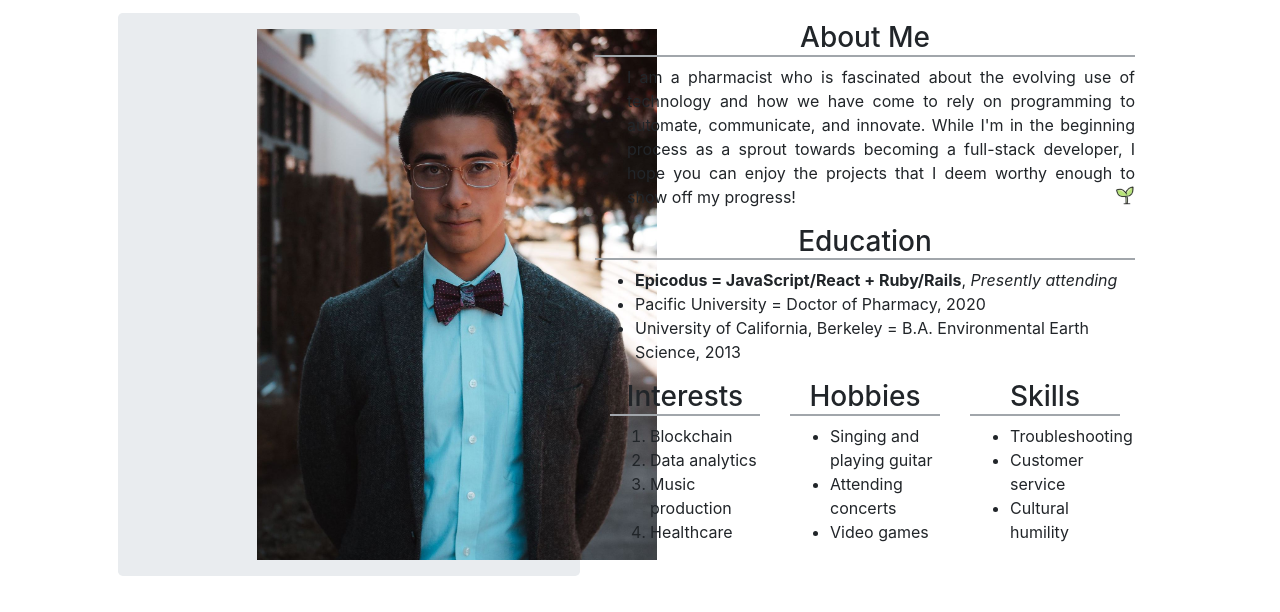
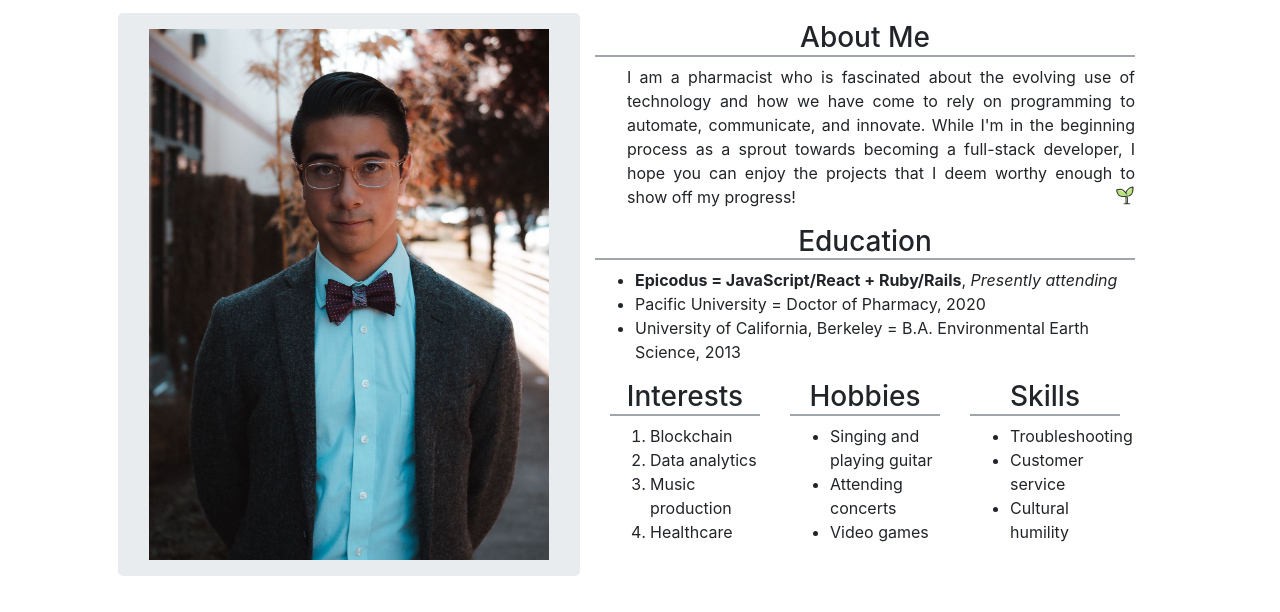
Before and after one commit to dqveha/portfolio_archive, a plain HTML site: page index.html in a window 1280 px wide. Shown: the part 83-695 px from the top of the page. Drawn offline with Linux system fonts and the light colour scheme.

Commit message:
BUGFIX: Adjust Jumbotron property in styles.css to avoid overlapping background section.

```diff
--- a/index.html
+++ b/index.html
@@ -19,7 +19,7 @@
   </div>
     <div class="container">
       <div class="row">
-        <div class="jumbotron d-flex justify-content-center ml-5">
+        <div class="jumbotron ml-5">
         <div class="col-lg-6 d-flex">
           <img src="img/profile_picture2.jpg" alt="Dave's Profile Picture">
         </div>
```
